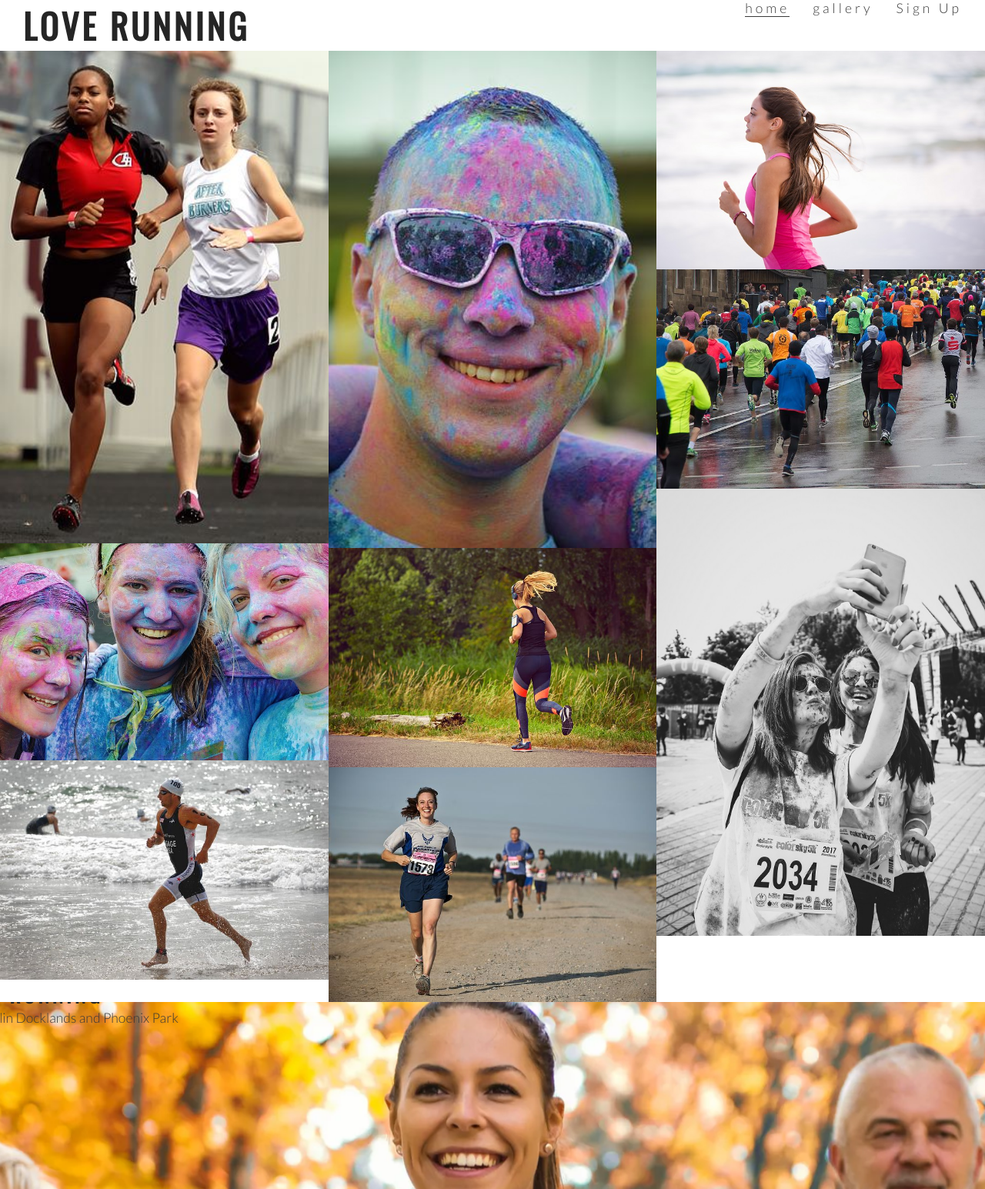
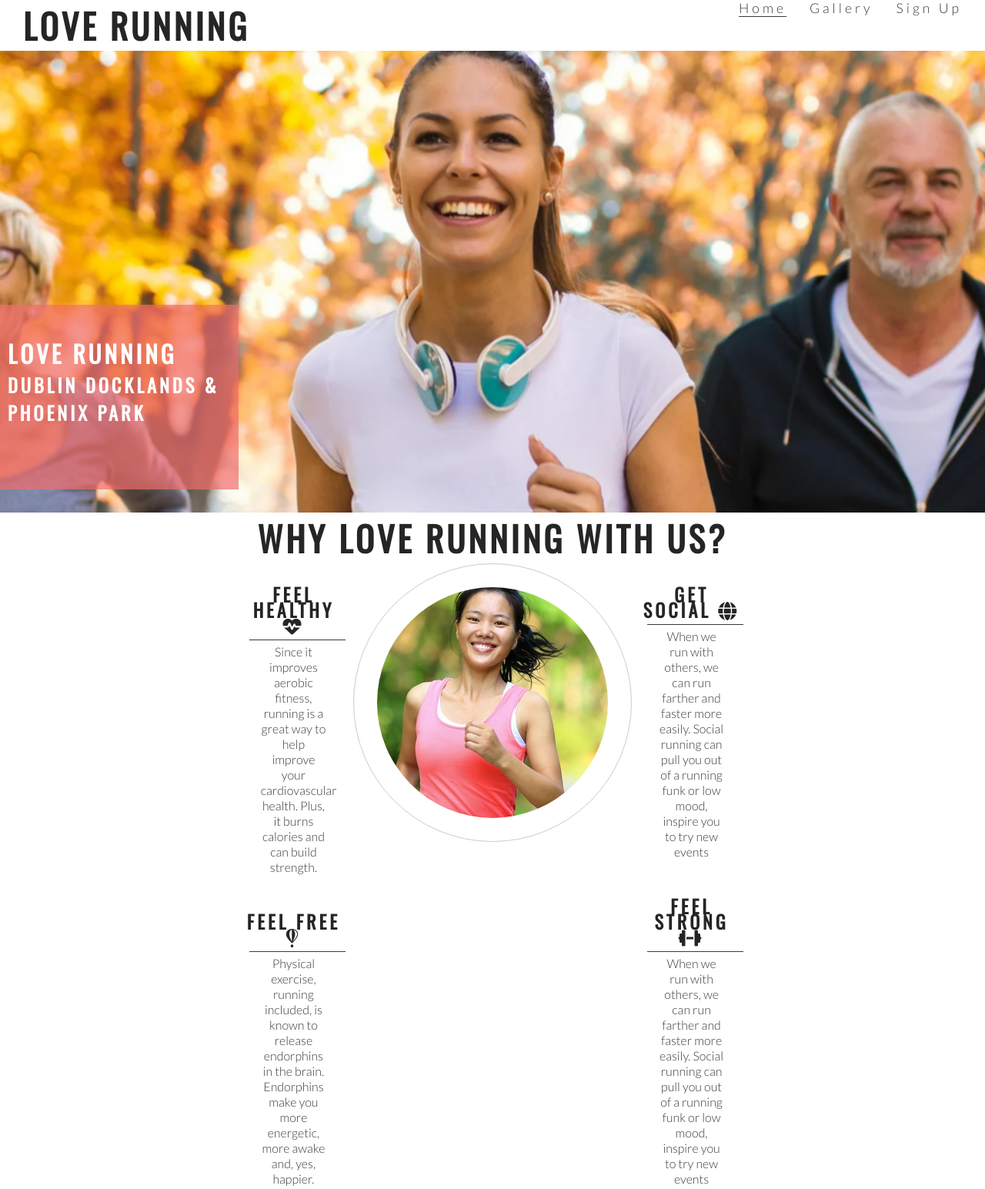
Before and after one commit to NicoMesina/First-website, a plain HTML site: page index.html in a window 1280 px wide. Shown: the top 1545 px of the page at 77% size. Drawn offline with nearby package versions, Linux system fonts and the light colour scheme.

Commit message:
add cover text and style

```diff
--- a/assets/css/style.css
+++ b/assets/css/style.css
@@ -215,10 +215,22 @@ hr {
     padding: 30px 0 0 10px;
     text-align: center;
     border: 2px solid white;
-    box-sizing: border-box;
+}
+
+    #times div {
+        color: #fafafa;
+        background-color: rgba(0, 0, 0, .6);
+        width: 20%;
+        height: 300px;
+        float: left;
+        padding: 30px 0 0 10px;
+        text-align: center;
+        border: 2px solid white;
+        box-sizing: border-box;
+    }
 
 
-}
+
 
 #times h2 {
     color: #fafafa;
--- a/index.html
+++ b/index.html
@@ -21,27 +21,16 @@
                     <a href="#">Sign Up</a>
                 </li>
                 <li>
-                    <a href="gallery.html">gallery</a>
+                    <a href="gallery.html">Gallery</a>
                     </li>
                     <li>
-                        <a href="index.html" class="active">home</a>
+                        <a href="index.html" class="active">Home</a>
                     </li>
                 </ul>
             </nav>
     </header>
 
-    <section id="photos">
-        <img src="assets/images/athletes.jpg" alt="Two athletes running together">
-        <img src="assets/images/girls.jpg" alt="Three girls at charity paint running festival">
-        <img src="assets/images/runner3.jpg" alt="Solo male runner joging on a beach">
-        <img src="assets/images/man.jpg" alt="Man at charity paint running festival">
-        <img src="assets/images/runner1.jpg" alt="Solo female runner jogging through phoenix Park">
-        <img src="assets/images/runner2.jpg" alt="Runners competing in marathon">
-        <img src="assets/images/runner4.jpg" alt="Solo female runner jogging ona beach">
-        <img src="assets/images/running_gang.jpg" alt="Large group of runners taking part in a marathon on a rainy day">
-        <img src="assets/images/mud-run.jpg" alt="Two women runners taking a muddy selfie after the mud runners Championship">
 
-    </section>
 
 
 
@@ -52,10 +41,10 @@
     </header>
 
     <section id="hero-outer">
-        <div id="hero-image">
-        <div id="cover-text"> </div>
+        <div id="hero-image"> </div>
+        <div id="cover-text">
         <h2>Love Running</h2>
-        <3>Dublin Docklands and Phoenix Park</3>
+        <h3>Dublin Docklands & Phoenix Park</3>
         </div>
 
     </section>
```
